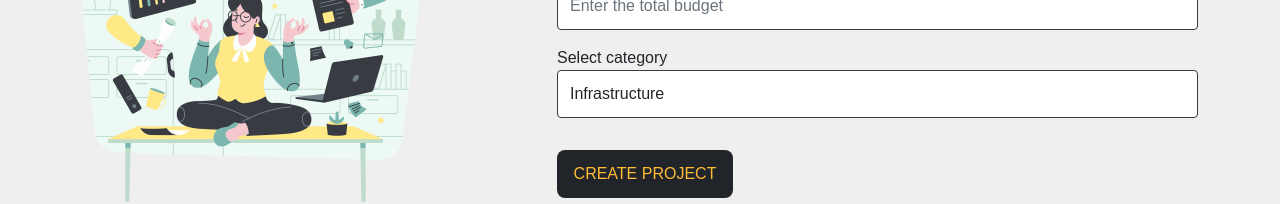
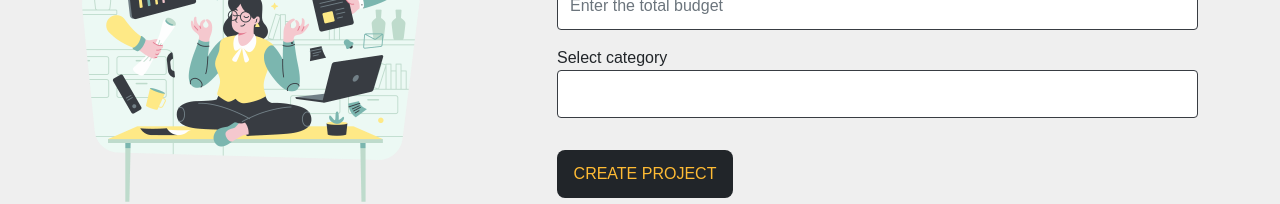
Before and after one commit to eliabedossantos/costs, a React (Create React App) app: page /new-project in a window 1280 px wide. Shown: the part 364-568 px from the top of the page. Built offline with nearby package versions, Linux system fonts and the light colour scheme; data requests are answered from the project's data file.

Commit message:
init dashboard projects

```diff
--- a/db.json
+++ b/db.json
@@ -1,6 +1,33 @@
 {
-  "projects": [],
+  "projects": [
+    {
+      "category": {
+        "id": "1",
+        "name": "Infrastructure"
+      },
+      "projectName": "teste",
+      "totalValue": "23",
+      "cost": 0,
+      "services": [],
+      "id": 1
+    },
+    {
+      "projectName": "manedidfj",
+      "totalValue": "2323012",
+      "category": {
+        "id": "4",
+        "name": "Management"
+      },
+      "cost": 0,
+      "services": [],
+      "id": 2
+    }
+  ],
   "categories": [
+    {
+      "id": 0,
+      "name": ""
+    },
     {
       "id": 1,
       "name": "Infrastructure"
@@ -22,6 +49,4 @@
       "name": "Maintenance"
     }
   ]
-
-
 }
--- a/package.json
+++ b/package.json
@@ -14,6 +14,7 @@
     "react-icons": "^4.3.1",
     "react-router-dom": "^6.3.0",
     "react-scripts": "5.0.1",
+    "sweetalert2": "^11.4.17",
     "uuid": "^8.3.2",
     "web-vitals": "^2.1.4"
   },
--- a/src/components/form/Select.js
+++ b/src/components/form/Select.js
@@ -4,7 +4,7 @@ function Select({text, name, options, handleOnChange, value}){
     return(
         <div className={`mt-3 form-group`}>
             <label htmlFor={name}>{text}</label>
-            <select className={`form-control`} id={name}>
+            <select className={`form-control`} id={name} onChange={handleOnChange} value={value || ''}>
                 {
                     options.map((option, index) => {
                         return(
--- a/src/components/pages/NewProject.js
+++ b/src/components/pages/NewProject.js
@@ -1,6 +1,6 @@
 //General
-import { Link } from 'react-router-dom';
-
+import { Link, useNavigate } from 'react-router-dom';
+import Swal from 'sweetalert2'
 // Layout
 import { Container, Row, Col } from 'react-bootstrap';
 import LinkButton from '../layout/LinkButton';
@@ -13,6 +13,45 @@ import styles from './modules/NewProject.module.css';
 import project from '../../img/project.png';
 
 function NewProject(){
+    const navigate = useNavigate();
+
+    function createPost(project){
+
+        //initialize cost and services
+        project.cost = 0;
+        project.services = [];
+
+        //create post
+        fetch("http://localhost:5000/projects", {
+            method: 'POST',
+            headers: {
+                'Content-Type': 'application/json'
+            },
+            body: JSON.stringify(project)
+        })
+        .then(resp => resp.json())
+        .then((data) => {
+            console.log(data);
+            // redirect to project page
+            navigate('/my-projects', {message: 'Project created successfully'});
+            Swal.fire({
+                title: 'Sucess',
+                text: 'Project created successfully',
+                icon: 'success',
+                confirmButtonText: 'OK!'
+            })
+        })
+        .catch((err) => {
+            console.log(err);
+            Swal.fire({
+                title: 'Error!',
+                text: 'error creating project',
+                icon: 'error',
+                confirmButtonText: 'OK!'
+            })
+        })
+    }
+
     return (
         <section className="NewProject py-5">
             <Container>
@@ -31,7 +70,7 @@ function NewProject(){
                         </div>
                     </Col>
                     <Col md={7}>
-                        <ProjectForm btnText="Create Project" />
+                        <ProjectForm handleSubmit={createPost} btnText="Create Project" />
                     </Col>
                 </Row>
             </Container>
--- a/src/components/pages/Projects.js
+++ b/src/components/pages/Projects.js
@@ -1,8 +1,22 @@
+import styles from './modules/Projects.module.css';
+import { Container, Row, Col } from 'react-bootstrap';
+import LinkButton from '../layout/LinkButton';
+import { useState } from 'react';
+
 function Projects(){
+    const [projects, setProjects] = useState([]);
+
     return (
-        <div>
-        <h1>Projects</h1>
-        </div>
+       <section className="py-5">
+            <Container>
+                <Row>
+                    <Col>
+                        <h1 className={styles.TitleSection} >Projects</h1>
+                    </Col>
+                </Row>
+            </ Container>
+       </section>
+
     );
 }
 export default Projects;
--- /dev/null
+++ b/src/components/pages/modules/Projects.module.css
@@ -0,0 +1,3 @@
+.TitleSection{
+    text-align: center;
+}
--- a/src/components/project/ProjectForm.js
+++ b/src/components/project/ProjectForm.js
@@ -3,9 +3,11 @@ import React, { useEffect, useState } from 'react';
 import Input from '../form/Input';
 import Select from '../form/Select';
 import SubmitButton from  '../form/SubmitButton'
+import Swal from 'sweetalert2'
+function ProjectForm({handleSubmit, btnText, projectData}){
+    const [categories, setCategories] = useState([]);
+    const [project, setProject] = useState(projectData || {});
 
-function ProjectForm({btnText}){
-    const [categories, setCategories] = useState([]);
     useEffect(() => {
         fetch("http://localhost:5000/categories", {
             method: 'GET',
@@ -20,12 +22,48 @@ function ProjectForm({btnText}){
         .catch(err => console.log(err))
     }, []);
 
+
+    const submitForm = (e) => {
+        e.preventDefault(); // prevent page from refreshing
+        // console.log(project);
+         handleSubmit(project); // pass project to parent component
+    }
+
+    function handleChange(e){
+        setProject({ ...project, [e.target.name]: e.target.value});
+    }
+
+    function handleSelect(e){
+        setProject({ ...project, category:{
+            id: e.target.value,
+            name: e.target.options[e.target.selectedIndex].text
+        }
+        });
+    }
+
     return(
-        <form>
-            <Input type="text" text="Project name" name="projectName" placeholder="Enter the project name" />
-            <Input type="number" text="Total budget" name="totalValue" placeholder="Enter the total budget" />
-            <Select text="Select category" name="category" options={categories} />
-            <SubmitButton text={btnText}/>
+        <form onSubmit={submitForm}>
+            <Input
+            type="text"
+            text="Project name"
+            name="projectName"
+            placeholder="Enter the project name"
+            handleOnChange={handleChange}
+            value={project.projectName ? project.projectName : ''}/>
+            <Input
+            type="number"
+            text="Total budget"
+            name="totalValue"
+            placeholder="Enter the total budget"
+            handleOnChange={handleChange}
+            value={project.totalValue ? project.totalValue : '' }/>
+            <Select
+            text="Select category"
+            name="category"
+            options={categories}
+            handleOnChange={handleSelect}
+            value={project.category ? project.category.id : ''} />
+            <SubmitButton text={btnText} />
         </form>
     );
 }
```
Also changed, not shown: src/components/project/ProjectCard.js (added, +19 -0 lines), src/components/project/modules/ProjectCard.module.css (added), 1 other file (tests, documents, lock files or other folders).
